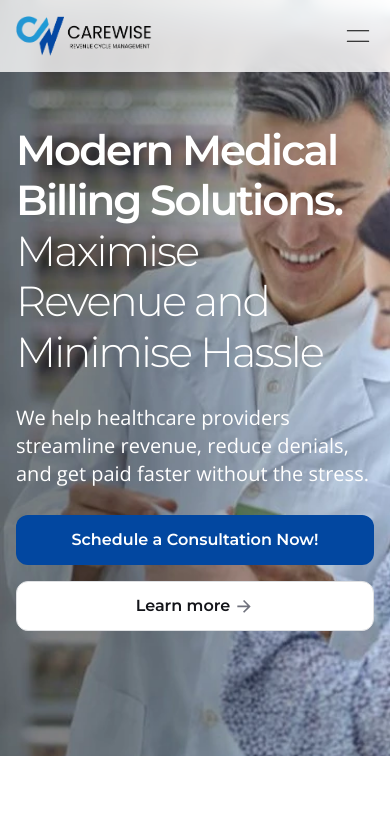
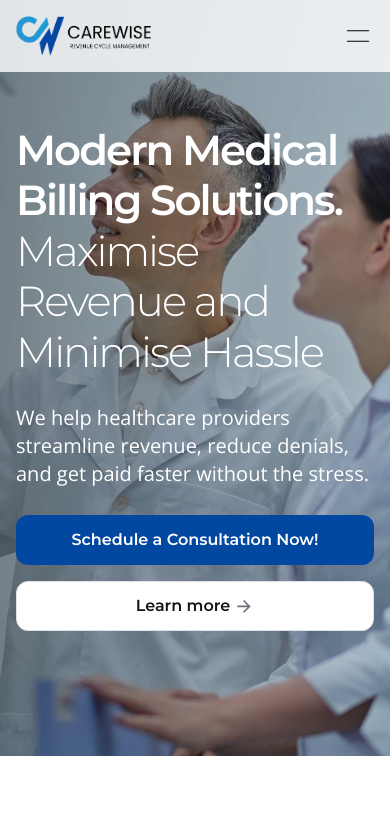
Before and after one commit to ibmaq/carewise-fe, a Next.js app: page / in a window 390 px wide. Shown: the top 840 px of the page. Built offline with nearby package versions, Linux system fonts and the light colour scheme.

Commit message:
hero bg image update for mobile

```diff
--- a/app/globals.css
+++ b/app/globals.css
@@ -58,9 +58,10 @@ body {
   width: 100%;
   height: 100vh;
   max-height: 756px;
-  background-image: url("/images/hero-bg-mobile.webp");
+  background-image: url("/images/hero-bg-2.webp");
   background-repeat: no-repeat;
-  background-position: center;
+  background-position-x: 70%;
+  background-position-y: center;
   background-size: cover;
 }
 @media screen and (min-width: 768px) {
```
